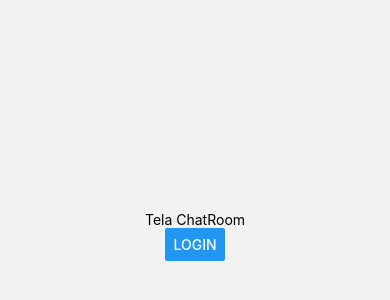
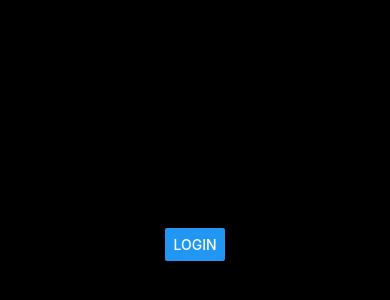
Before and after one commit to DenilsonCunha/heygrupos, a React Native app: screen /ChatRoom in a window 390 px wide. Shown: the part 186-486 px from the top of the page. Built offline with nearby package versions, Linux system fonts and the light colour scheme.

Commit message:
atualização

```diff
--- a/package.json
+++ b/package.json
@@ -18,7 +18,8 @@
     "react": "17.0.2",
     "react-native": "0.67.1",
     "react-native-safe-area-context": "^3.3.2",
-    "react-native-screens": "^3.10.2"
+    "react-native-screens": "^3.10.2",
+    "react-native-vector-icons": "^9.0.0"
   },
   "devDependencies": {
     "@babel/core": "^7.12.9",
--- a/src/pages/ChatRoom/index.js
+++ b/src/pages/ChatRoom/index.js
@@ -19,6 +19,7 @@ const styles = StyleSheet.create({
   container:{
     flex: 1,
     justifyContent: 'center',
-    alignItems: 'center'
+    alignItems: 'center',
+    backgroundColor: "#000"
   }
 })
```
Also changed, not shown: src/pages/SignIn/index.js (line endings or trailing spaces), 2 other files (tests, documents, lock files or other folders).
